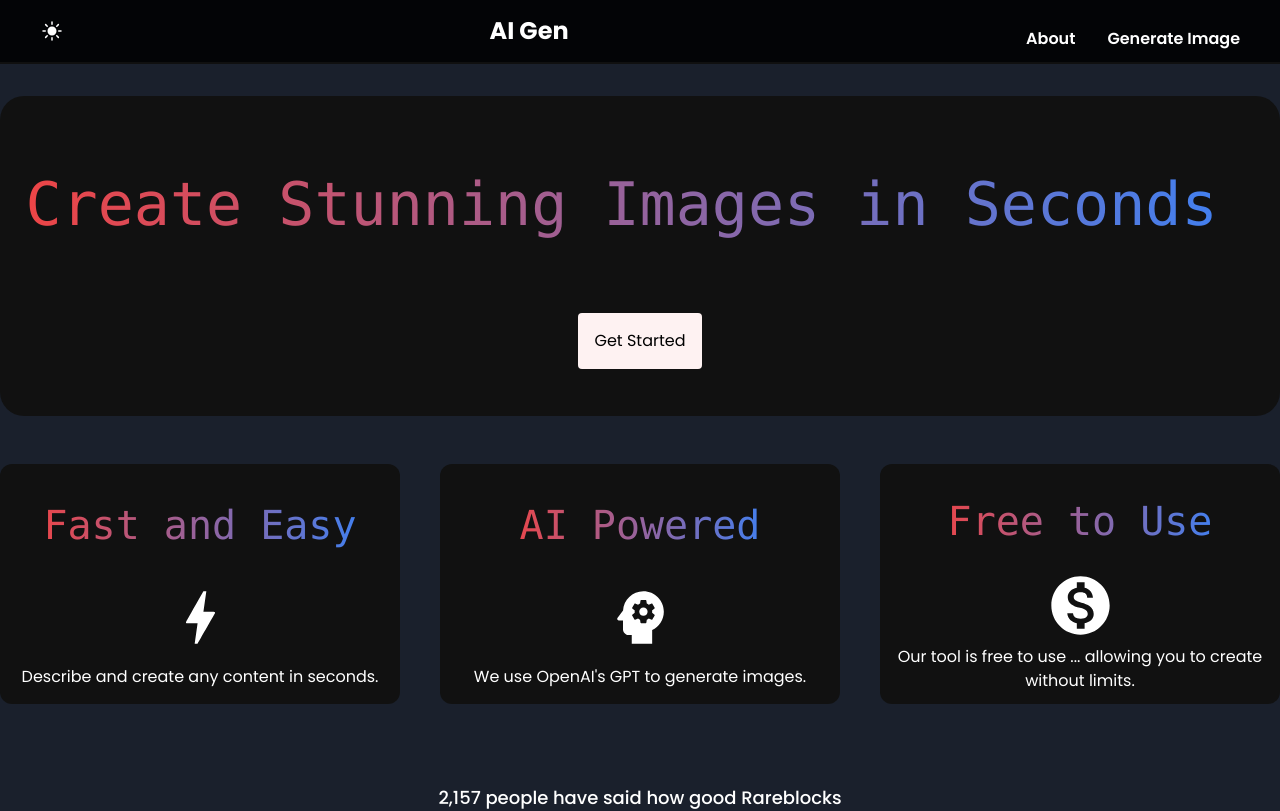
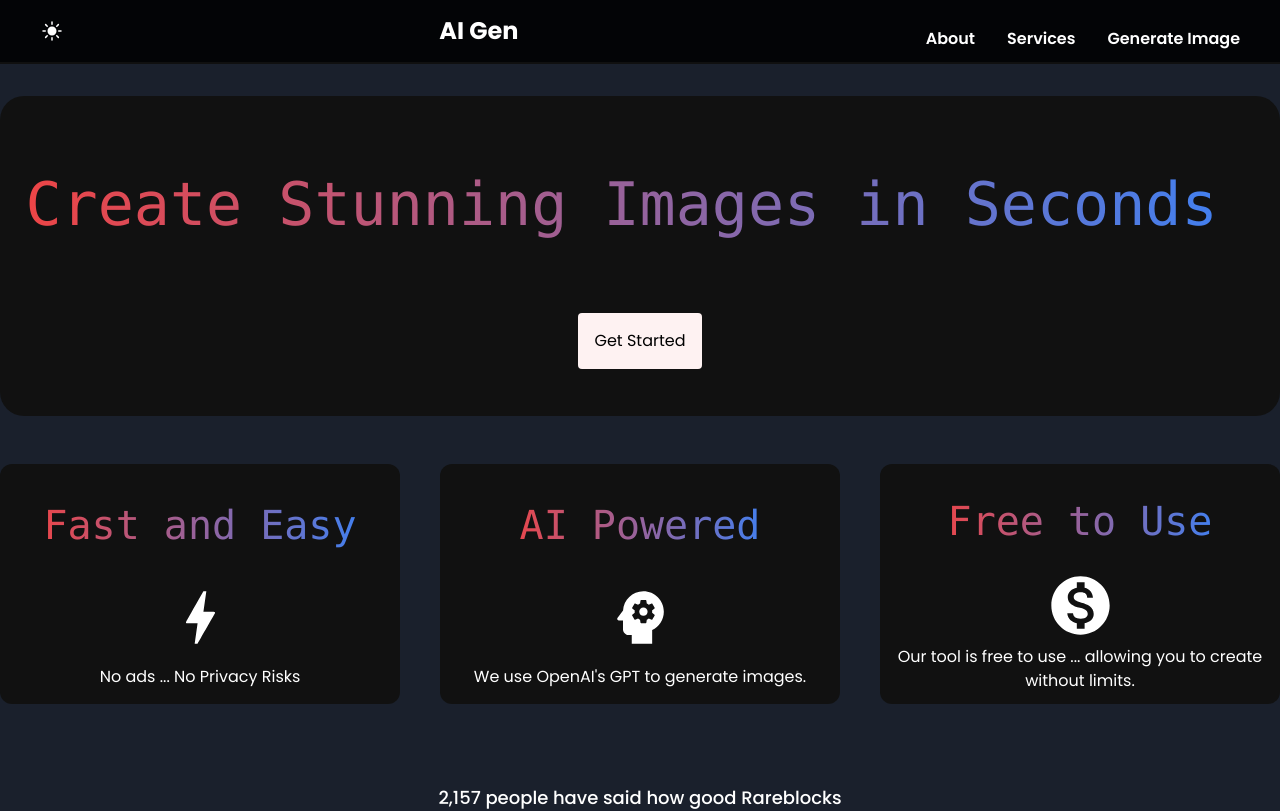
Before and after one commit to preston176/AI-Gen, a React (Vite) app: page / in a window 1280 px wide. Shown: the top 811 px of the page. Built offline with nearby package versions, Linux system fonts and the light colour scheme.

Commit message:
added services page

```diff
--- a/src/App.jsx
+++ b/src/App.jsx
@@ -7,6 +7,7 @@ import Header from './Components/Header/Header';
 import Footer from './Components/Footer/Footer';
 import About from './Pages/About';
 import { ThemeContext } from '@emotion/react';
+import AiServices from './Pages/AiServices';
 
 const App = () => {
   const [isDarkMode, setIsDarkMode] = useState(true);
@@ -24,6 +25,7 @@ const App = () => {
               <Route path="/" element={<HomePage />} />
               <Route path="/generate_image" element={<ImageGen />} />
               <Route path="/about" element={<About isDarkMode={isDarkMode} />} />
+              <Route path="/services" element={<AiServices isDarkMode={isDarkMode} />} />
               <Route path="*" element={<h1>Not Found</h1>} />
             </Routes>
             <Footer />
--- a/src/Components/Header/Header.jsx
+++ b/src/Components/Header/Header.jsx
@@ -6,6 +6,7 @@ import { ThemeContext } from '@emotion/react';
 const Header = () => {
     const links = [
         { name: 'About', link: 'about' },
+        { name: 'Services', link: 'services' },
         { name: 'Generate Image', link: 'generate_image' },
     ];
 
@@ -23,13 +24,13 @@ const Header = () => {
                 <div className="font-bold text-2xl cursor-pointer flex items-center gap-1">
 
                     {/* Conditionally render a dark or light mode icon based on the value of `isDarkMode`. */}
-                    {isDarkMode ?( <svg onClick={() => toggleTheme()} xmlns="http://www.w3.org/2000/svg" viewBox="0 0 24 24" fill="currentColor" className="w-6 h-6">
+                    {isDarkMode ? (<svg onClick={() => toggleTheme()} xmlns="http://www.w3.org/2000/svg" viewBox="0 0 24 24" fill="currentColor" className="w-6 h-6">
                         <path d="M12 2.25a.75.75 0 0 1 .75.75v2.25a.75.75 0 0 1-1.5 0V3a.75.75 0 0 1 .75-.75ZM7.5 12a4.5 4.5 0 1 1 9 0 4.5 4.5 0 0 1-9 0ZM18.894 6.166a.75.75 0 0 0-1.06-1.06l-1.591 1.59a.75.75 0 1 0 1.06 1.061l1.591-1.59ZM21.75 12a.75.75 0 0 1-.75.75h-2.25a.75.75 0 0 1 0-1.5H21a.75.75 0 0 1 .75.75ZM17.834 18.894a.75.75 0 0 0 1.06-1.06l-1.59-1.591a.75.75 0 1 0-1.061 1.06l1.59 1.591ZM12 18a.75.75 0 0 1 .75.75V21a.75.75 0 0 1-1.5 0v-2.25A.75.75 0 0 1 12 18ZM7.758 17.303a.75.75 0 0 0-1.061-1.06l-1.591 1.59a.75.75 0 0 0 1.06 1.061l1.591-1.59ZM6 12a.75.75 0 0 1-.75.75H3a.75.75 0 0 1 0-1.5h2.25A.75.75 0 0 1 6 12ZM6.697 7.757a.75.75 0 0 0 1.06-1.06l-1.59-1.591a.75.75 0 0 0-1.061 1.06l1.59 1.591Z" />
                     </svg>)
-                        : (<svg onClick={()=> toggleTheme()} xmlns="http://www.w3.org/2000/svg" fill="none" viewBox="0 0 24 24" strokeWidth={1.5} stroke="currentColor" className="w-6 h-6">
-                        <path strokeLinecap="round" strokeLinejoin="round" d="M21.752 15.002A9.72 9.72 0 0 1 18 15.75c-5.385 0-9.75-4.365-9.75-9.75 0-1.33.266-2.597.748-3.752A9.753 9.753 0 0 0 3 11.25C3 16.635 7.365 21 12.75 21a9.753 9.753 0 0 0 9.002-5.998Z" />
-                      </svg>
-                      )
+                        : (<svg onClick={() => toggleTheme()} xmlns="http://www.w3.org/2000/svg" fill="none" viewBox="0 0 24 24" strokeWidth={1.5} stroke="currentColor" className="w-6 h-6">
+                            <path strokeLinecap="round" strokeLinejoin="round" d="M21.752 15.002A9.72 9.72 0 0 1 18 15.75c-5.385 0-9.75-4.365-9.75-9.75 0-1.33.266-2.597.748-3.752A9.753 9.753 0 0 0 3 11.25C3 16.635 7.365 21 12.75 21a9.753 9.753 0 0 0 9.002-5.998Z" />
+                        </svg>
+                        )
                     }
 
                 </div>
--- a/src/Components/Mid/Mid.jsx
+++ b/src/Components/Mid/Mid.jsx
@@ -17,7 +17,7 @@ const Mid = ({ isDarkMode }) => {
         {
             icon: <BoltIcon fontSize='large' />,
             title: "Fast and Easy",
-            description: "Describe and create any content in seconds.",
+            description: "No ads ... No Privacy Risks",
         },
         {
             icon: <PsychologyIcon fontSize='large' />,
--- /dev/null
+++ b/src/Pages/AiServices.jsx
@@ -0,0 +1,9 @@
+import React from 'react'
+
+const AiServices = ({ isDarkMode }) => {
+    return (
+        <div>AiServices</div>
+    )
+}
+
+export default AiServices
```
Also changed, not shown: package.json (+24 -23 lines), 1 other file (tests, documents, lock files or other folders).
